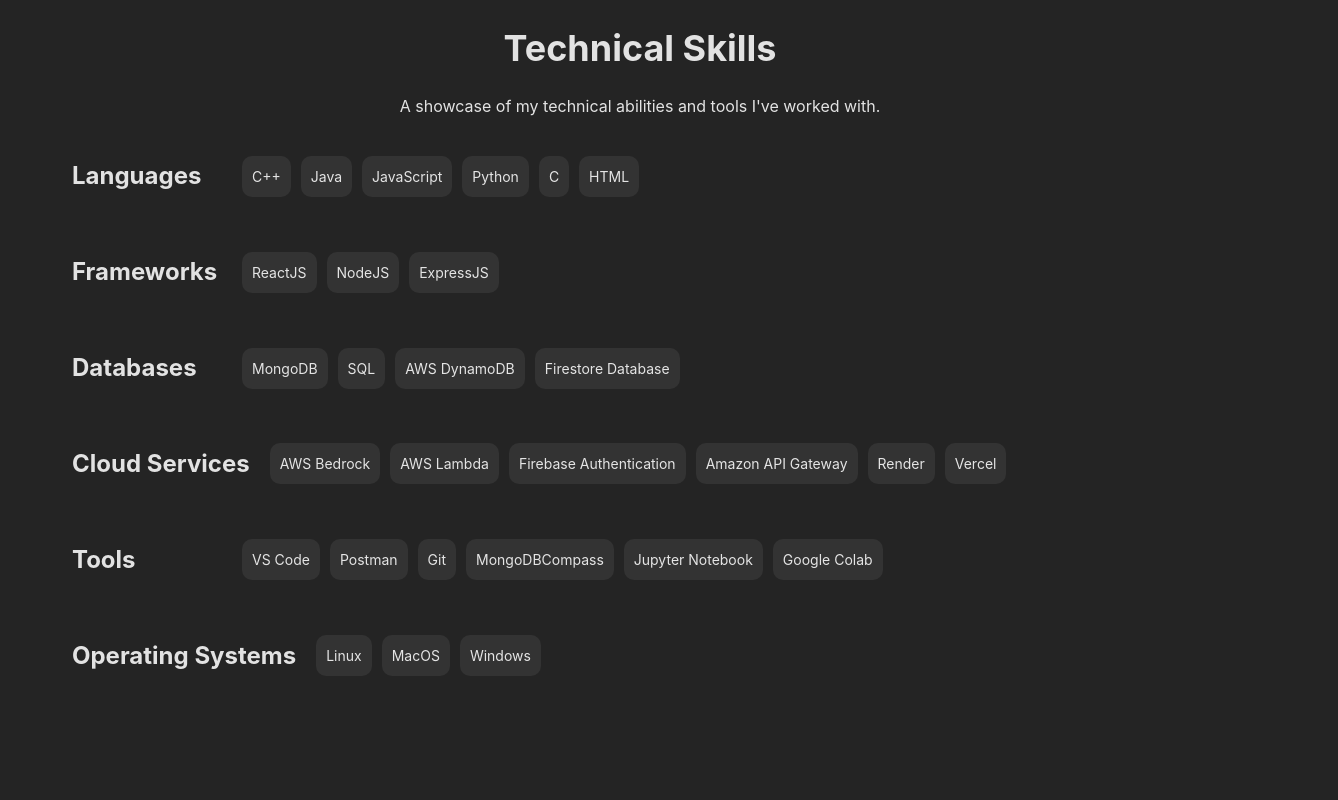
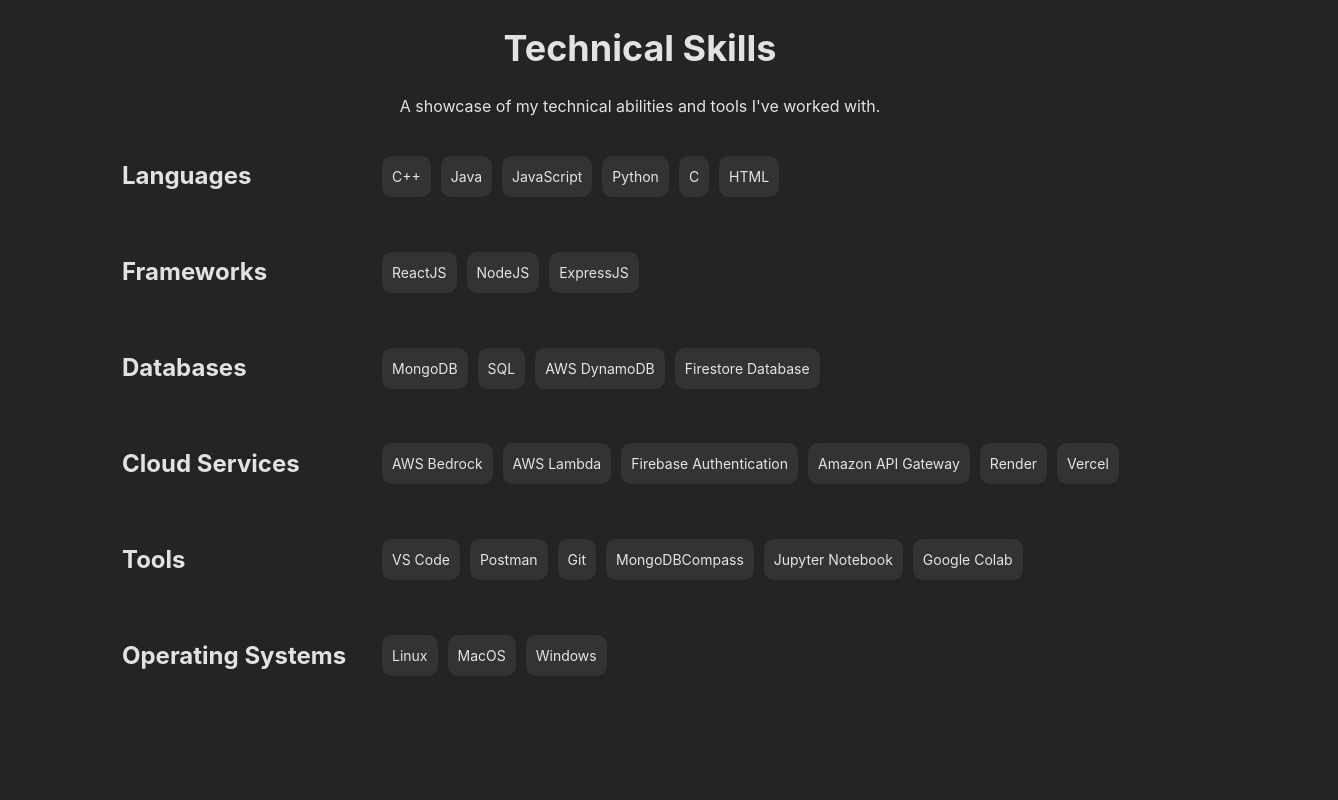
Before and after one commit to rushilpatel21/My-Portfolio, a React (Vite) app in the folder portfolio/: page / in a window 1280 px wide. Shown: the part 4140-4940 px from the top of the page, 1338 px wide, since content can reach past the window. Built offline with nearby package versions, Linux system fonts and the light colour scheme; no server answers.

Commit message:
Fixed Styling for Skills Section

```diff
--- a/portfolio/src/styles/skills.css
+++ b/portfolio/src/styles/skills.css
@@ -36,7 +36,7 @@
   display: flex;
   flex-direction: column;
   width: 100%;
-    padding-left: 40px;
+  padding-left: 90px;
 }
 
 .skills-category {
@@ -48,14 +48,14 @@
 
 .skills-category h2 {
   font-size: 24px;
-    margin-right: 20px;
-    min-width: 150px;
+  width: 250px;
 }
 
 .skills-list {
   display: flex;
   flex-wrap: wrap;
   gap: 10px;
+  margin-left: 10px;
 }
 
 .skill-item {
```
Lines whose indentation alone changed are shown as unchanged.
